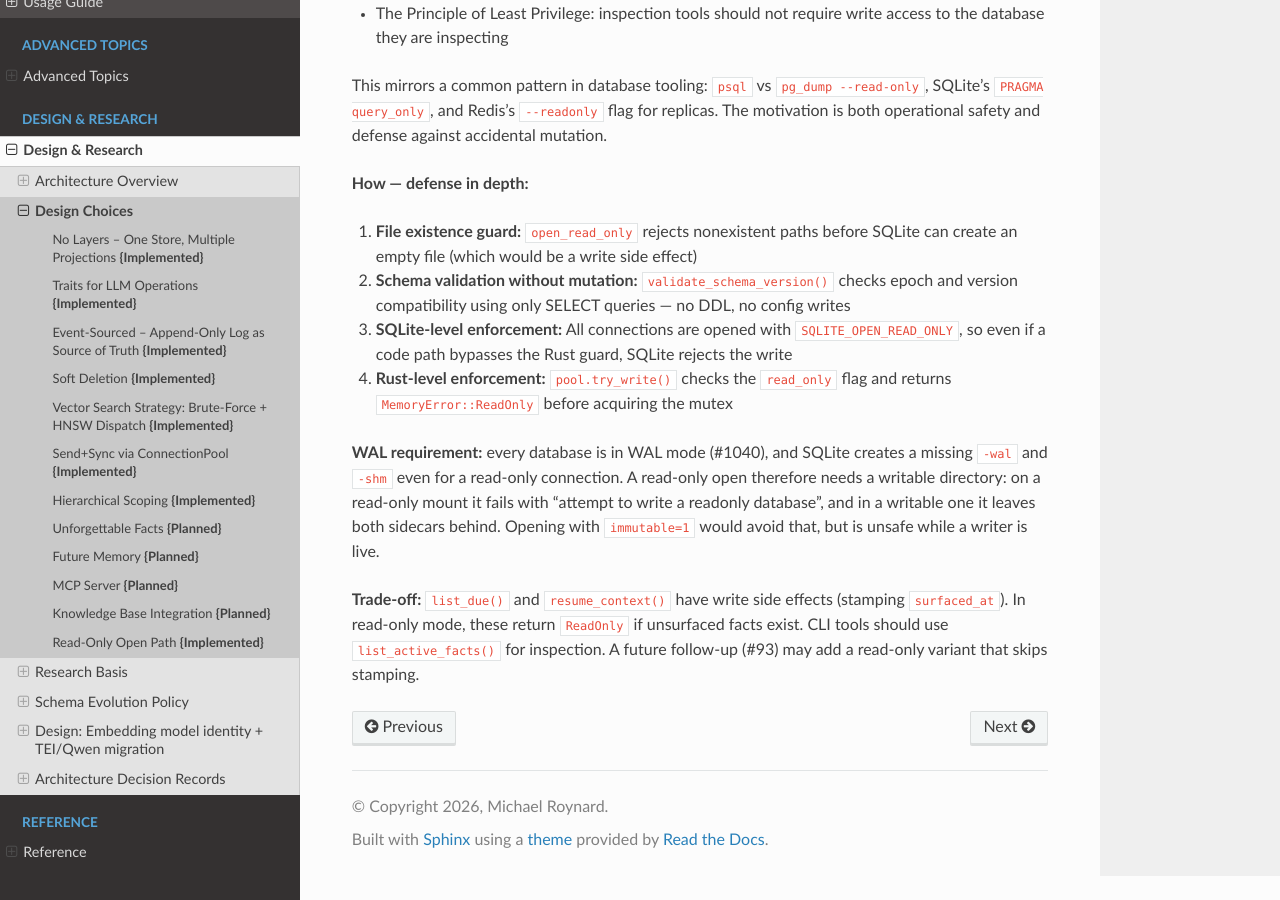
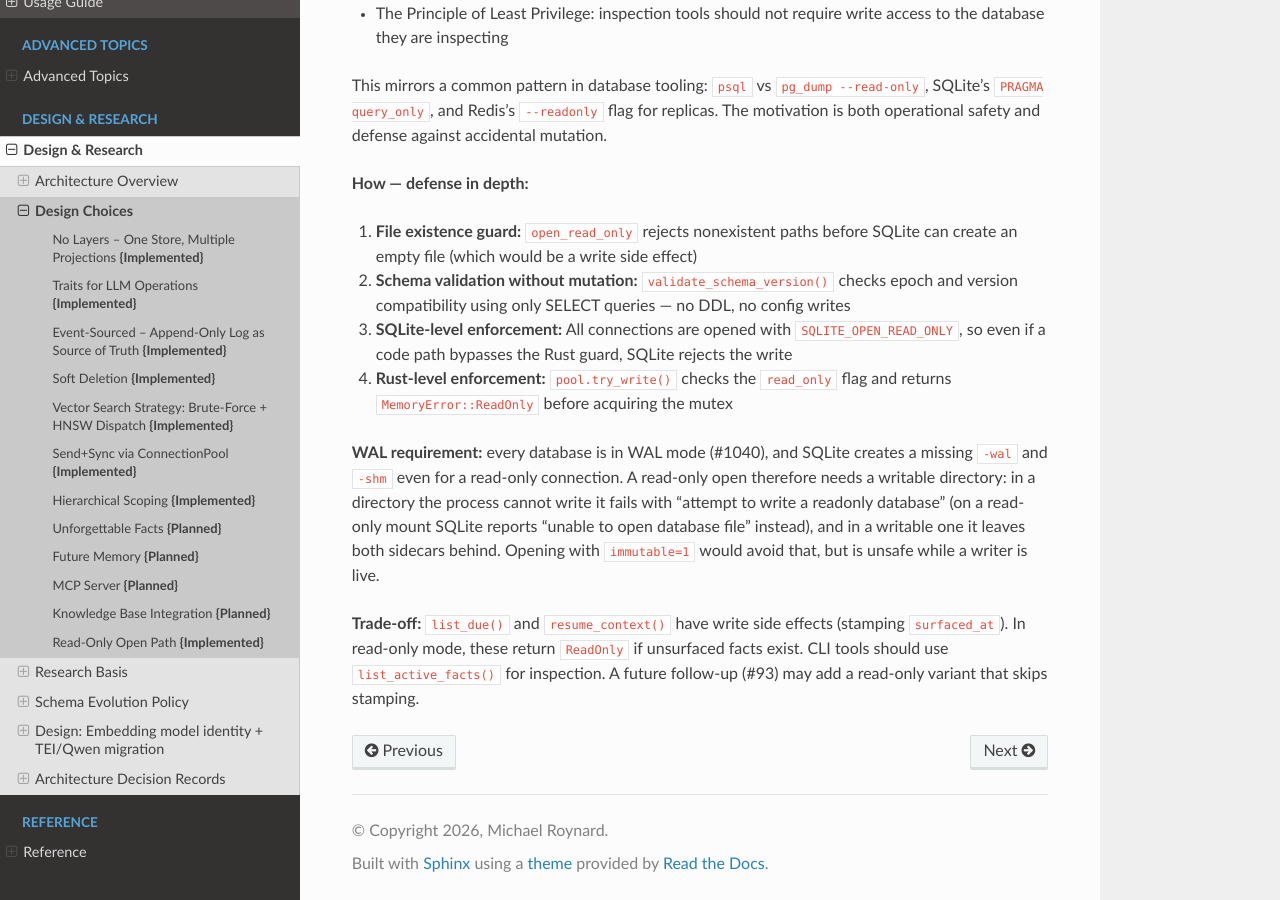
Before and after one commit to dutiona/memory-engine, a Sphinx documentation site: the page built from docs/design/design-choices.md, in a window 1280 px wide and 900 px high, scrolled down 5568 px. Built offline with Sphinx 7.4.7 and the Read the Docs theme 3.1.0, drawn with Linux system fonts in a browser that asks for light colours; pages that are not in the unit, such as notebooks, are missing from menus.

Commit message:
docs(storage): name the error a read-only mount gives for a WAL read-only open
The measured failure, "attempt to write a readonly database", is the
permission-denied case of a directory the process cannot write. On a
read-only mount SQLite cannot create the sidecar either (EROFS) and
reports "unable to open database file" instead, per the bundled source.

Refs #1040

```diff
--- a/docs/design/design-choices.md
+++ b/docs/design/design-choices.md
@@ -161,6 +161,6 @@ This mirrors a common pattern in database tooling: `psql` vs `pg_dump --read-onl
 3. **SQLite-level enforcement:** All connections are opened with `SQLITE_OPEN_READ_ONLY`, so even if a code path bypasses the Rust guard, SQLite rejects the write
 4. **Rust-level enforcement:** `pool.try_write()` checks the `read_only` flag and returns `MemoryError::ReadOnly` before acquiring the mutex
 
-**WAL requirement:** every database is in WAL mode (#1040), and SQLite creates a missing `-wal` and `-shm` even for a read-only connection. A read-only open therefore needs a writable directory: on a read-only mount it fails with "attempt to write a readonly database", and in a writable one it leaves both sidecars behind. Opening with `immutable=1` would avoid that, but is unsafe while a writer is live.
+**WAL requirement:** every database is in WAL mode (#1040), and SQLite creates a missing `-wal` and `-shm` even for a read-only connection. A read-only open therefore needs a writable directory: in a directory the process cannot write it fails with "attempt to write a readonly database" (on a read-only mount SQLite reports "unable to open database file" instead), and in a writable one it leaves both sidecars behind. Opening with `immutable=1` would avoid that, but is unsafe while a writer is live.
 
 **Trade-off:** `list_due()` and `resume_context()` have write side effects (stamping `surfaced_at`). In read-only mode, these return `ReadOnly` if unsurfaced facts exist. CLI tools should use `list_active_facts()` for inspection. A future follow-up (#93) may add a read-only variant that skips stamping.
```
